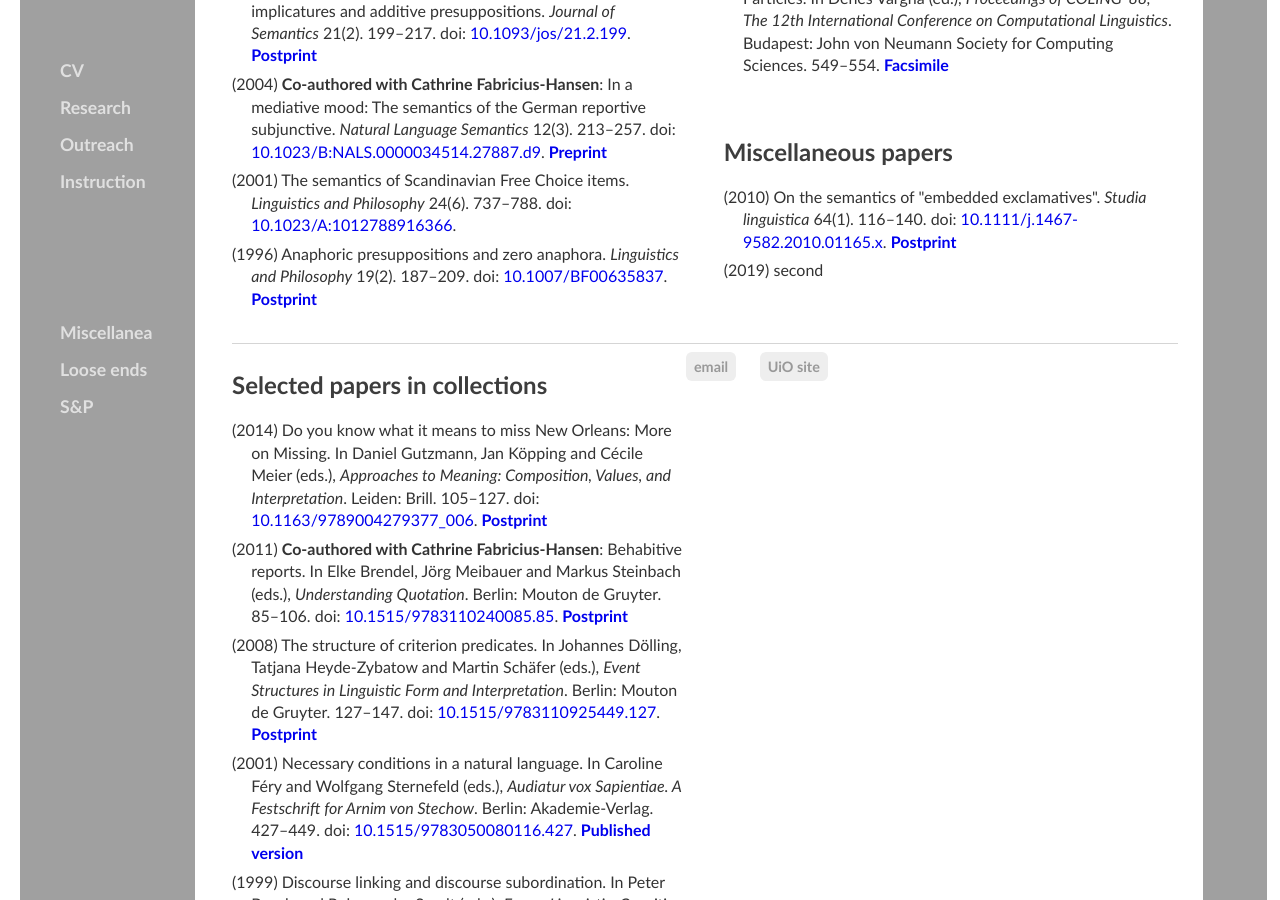
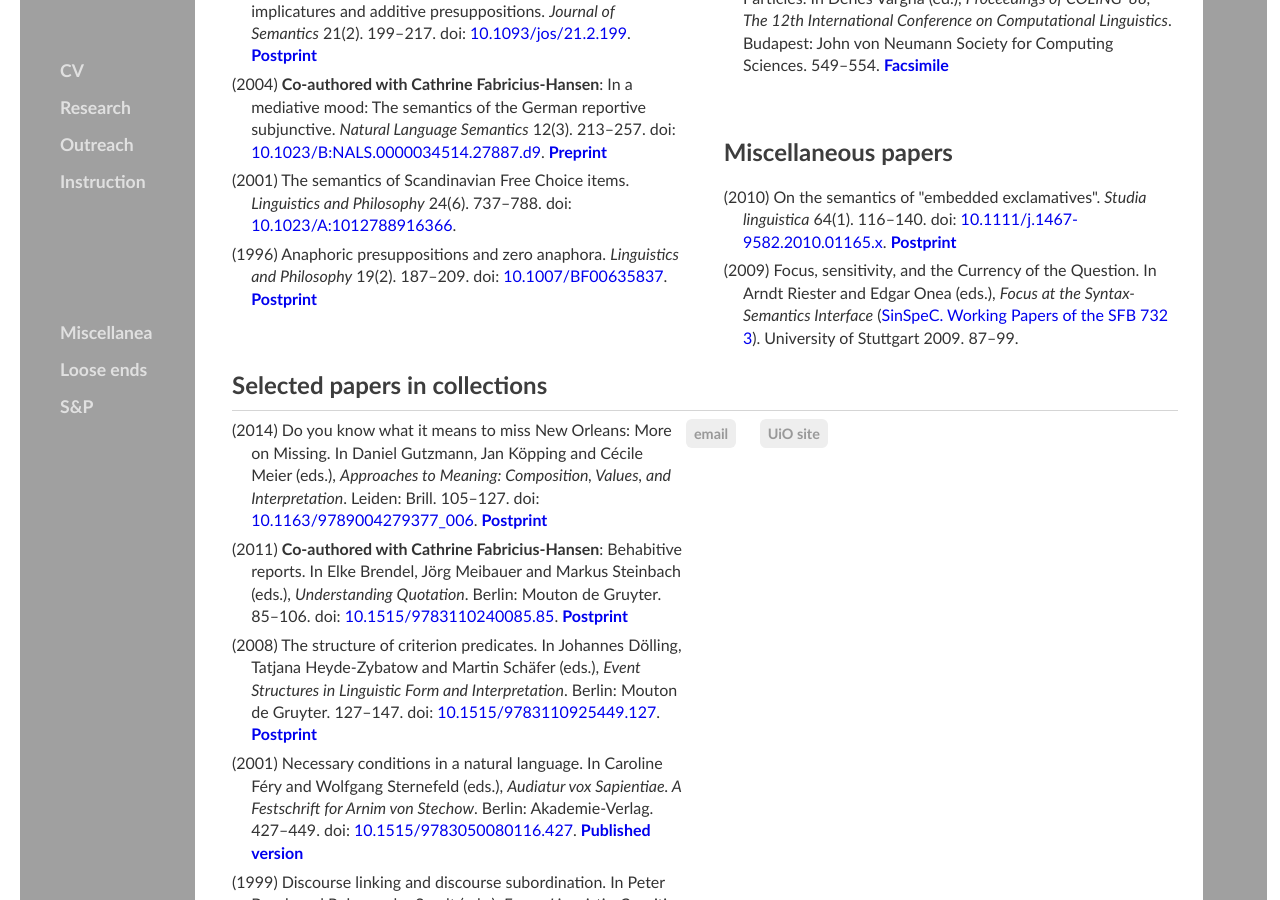
Before and after one commit to kjelljs/kjelljs.github.io, a Jekyll site: the page built from research/index.html, in a window 1280 px wide and 900 px high, scrolled down 1239 px. Built offline with Jekyll 4.4.1, drawn with Linux system fonts in a browser that asks for light colours.

Commit message:
Update index.html

```diff
--- a/research/index.html
+++ b/research/index.html
@@ -75,9 +75,10 @@ figcaption {
     <h2 id="misc">Miscellaneous papers</h2>
 	    <ul id="pubs">
 		    <li><div class="tooltip">(2010) On the semantics of "embedded exclamatives". <i>Studia linguistica</i> 64(1). 116–140. doi: <a href="https://doi.org/10.1111/j.1467-9582.2010.01165.x">10.1111/j.1467-9582.2010.01165.x</a>. <a href="/pdf/EmbExclam.pdf"><b>Postprint</b></a>
-  <span class="tooltiptext">A paper based on a presentation at the Tromsø workshop on exclamatives, October 2007, asking what distinguishes embedded exclamatives from embedded interrogatives and proposing that some involve a split positive formative and others a mapping from properties to measure functions. The general conclusion: There is nothing to prevent the intension of a wh- clause used as an exclamation from assigning to any world a proposition true in that world.</span>
+  <span class="tooltiptext">A paper asking what distinguishes embedded exclamatives from embedded interrogatives and proposing that some involve a split positive formative and others a mapping from properties to measure functions. The general conclusion: There is nothing to prevent the intension of a wh- clause used as an exclamation from assigning to any world a proposition true in that world.</span>
 </div> </li>
-		    <li>(2019) second </li>
+		    <li><div class="tooltip">(2009) Focus, sensitivity, and the Currency of the Question. In Arndt Riester and Edgar Onea (eds.), <i>Focus at the Syntax-Semantics Interface</i> (<a href="https://www.sfb732.uni-stuttgart.de/documents/files/6_saeboe.pdf">SinSpeC. Working Papers of the SFB 732 3</a>). University of Stuttgart 2009. 87–99.
+			     <span class="tooltiptext">A paper taking issue with the contention by Beaver and Clark (2008) that (i.a.) exclusive particles and focus are invariably sensitive to the same salient set of propositions, the Current Question.</span></div></li>
     </ul>
 </div>
 <p>&nbsp;</p>
```
